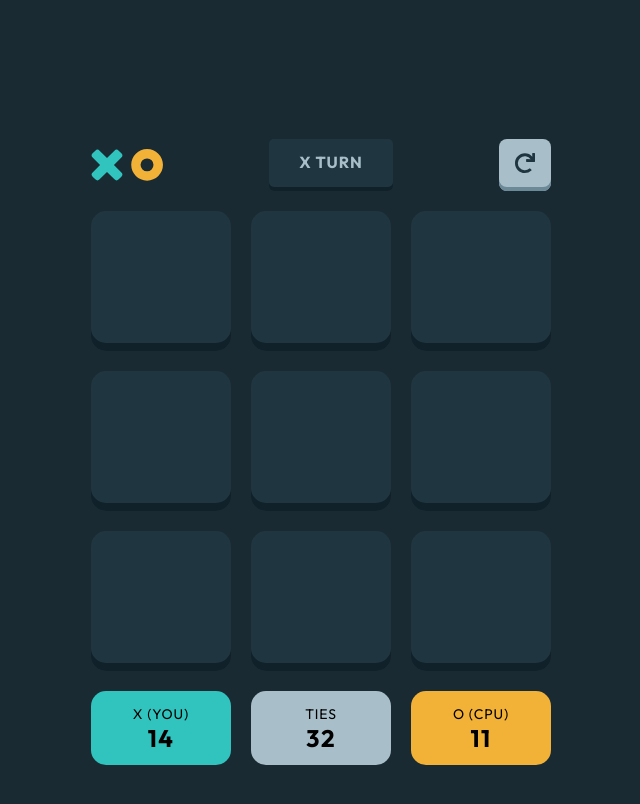
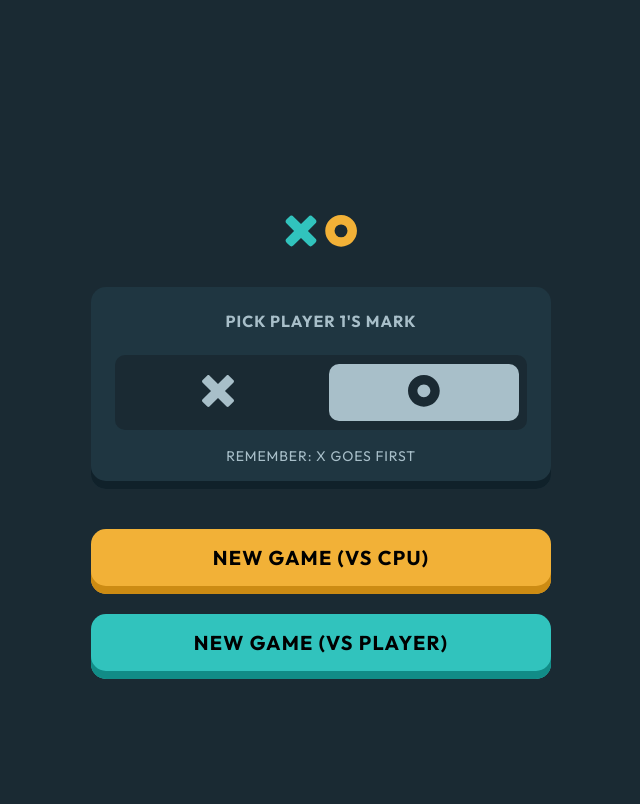
Before and after one commit to olaide-hok/tic-tac-toe, a website: page index.html in a window 1280 px wide. Shown: the whole page, without its empty margins (319-959 px from the left). Drawn offline with Linux system fonts and the light colour scheme.

Commit message:
remove comments and unused block of codes.
update attributes

```diff
--- a/index.html
+++ b/index.html
@@ -25,7 +25,7 @@
   <body>
     <main class="container">
       <!-- New game menu start -->
-      <div class="d-none wrapper">
+      <div class="d-flex wrapper">
         <img src="./code/assets/logo.svg" alt="tic tac logo">
 
         <div class="d-flex pick-player">
@@ -44,10 +44,10 @@
         </div>
 
         <div class="flex-col select-opponent">
-          <button id="singlePlayer" class="vs-cpu_btn" type="button">
+          <button id="single-player" class="vs-cpu_btn" type="button">
             New Game (vs CPU)
           </button>
-          <button id="multiPlayer" class="vs-player_btn" type="button">
+          <button id="multi-player" class="vs-player_btn" type="button">
             New Game (vs player)
           </button>
         </div>
@@ -55,11 +55,11 @@
       <!-- New game menu end -->
 
       <!-- Game board start -->
-      <div class="d-flex game_board">
+      <div class="d-none game_board">
         <div class="flex-row status">
           <img src="./code/assets/logo.svg" alt="x-o logo">
-          <div class="current_player">x turn</div>
-          <button id="reset-game" class="restart" type="button">
+          <div class="current_player"></div>
+          <button id="restart-game" class="restart" type="button">
             <img src="./code/assets/icon-restart.svg" alt="restart game">
           </button>
         </div>
@@ -91,14 +91,14 @@
           </div>
         </div>
       </div>
+      <!-- Game board end -->
 
       <!-- You won! Player -->
       <div class="d-none winner-loser_banner">
-        <p id="result-text" class="result_desc">Oh no, you lost...</p>
+        <p id="result-text" class="result_desc"></p>
 
         <div class="winner flex-row">
-          <img src="./code/assets/icon-o.svg" alt="o icon">
-          <span>Takes the round</span>
+          <!-- Add content dynamically -->
         </div>
 
         <div class="flex-row quit-next-round_btns">
@@ -108,8 +108,10 @@
           </button>
         </div>
       </div>
-      <!-- <div id="overlay"></div> -->
-
+      <!-- Overlay -->
+      <div id="overlay" class="d-none"></div>
+      <!-- takes the round Round tied Restart game? Quit Next round No, cancel Yes,
+    restart -->
       <div class="d-none restart_banner">
         <p id="restart-text" class="result_desc">restart game?</p>
 
@@ -123,22 +125,5 @@
         </div>
       </div>
     </main>
-
-    <!-- x/o icon -->
-    <!-- turn -->
-    <!-- Your score -->
-    <!--  -->
-    <!-- Ties score -->
-    <!-- X (CPU) -->
-    <!-- CPU score -->
-
-    <!-- 1/2 -->
-    <!-- wins! -->
-
-    <!-- x/o icon -->
-    <!-- takes the round Round tied Restart game? Quit Next round No, cancel Yes,
-    restart -->
-
-    <!-- Game board end -->
   </body>
 </html>
```
